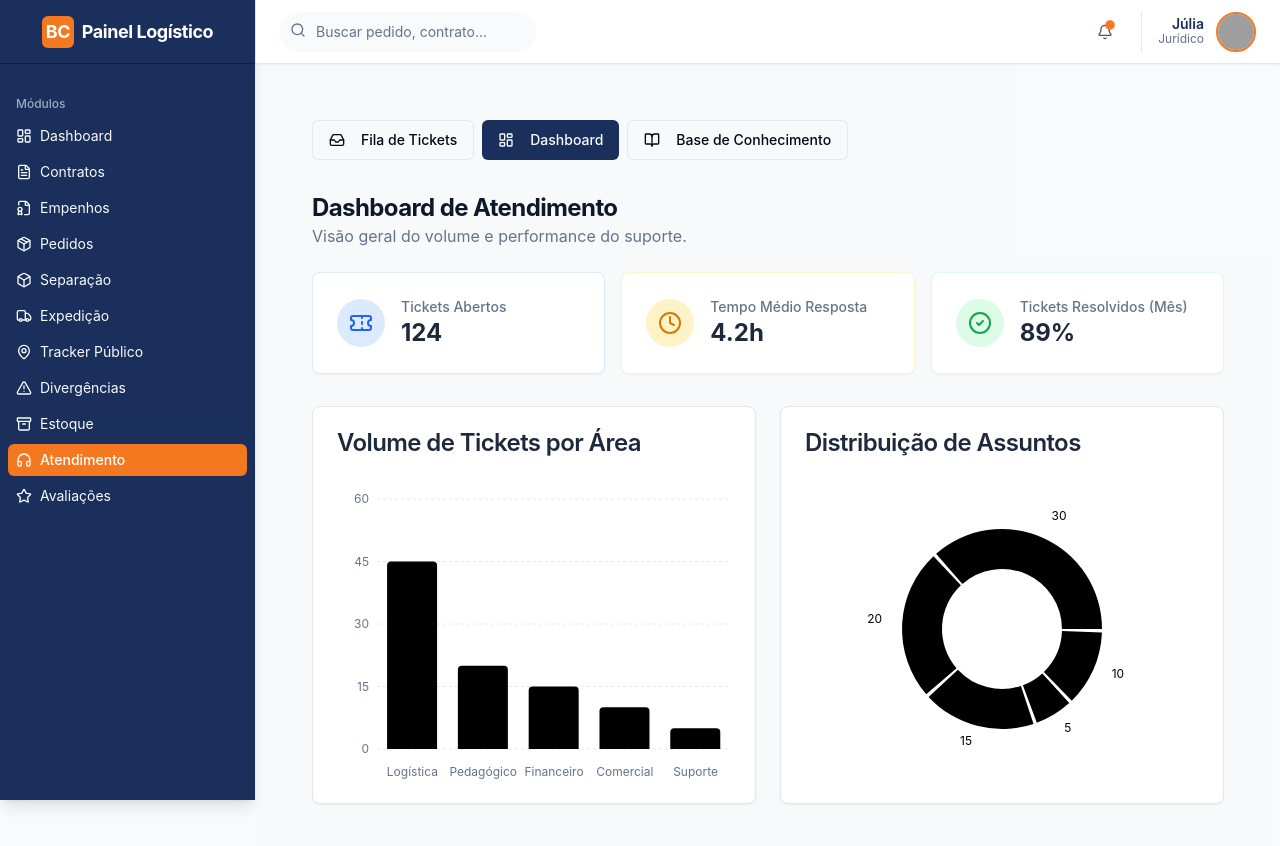
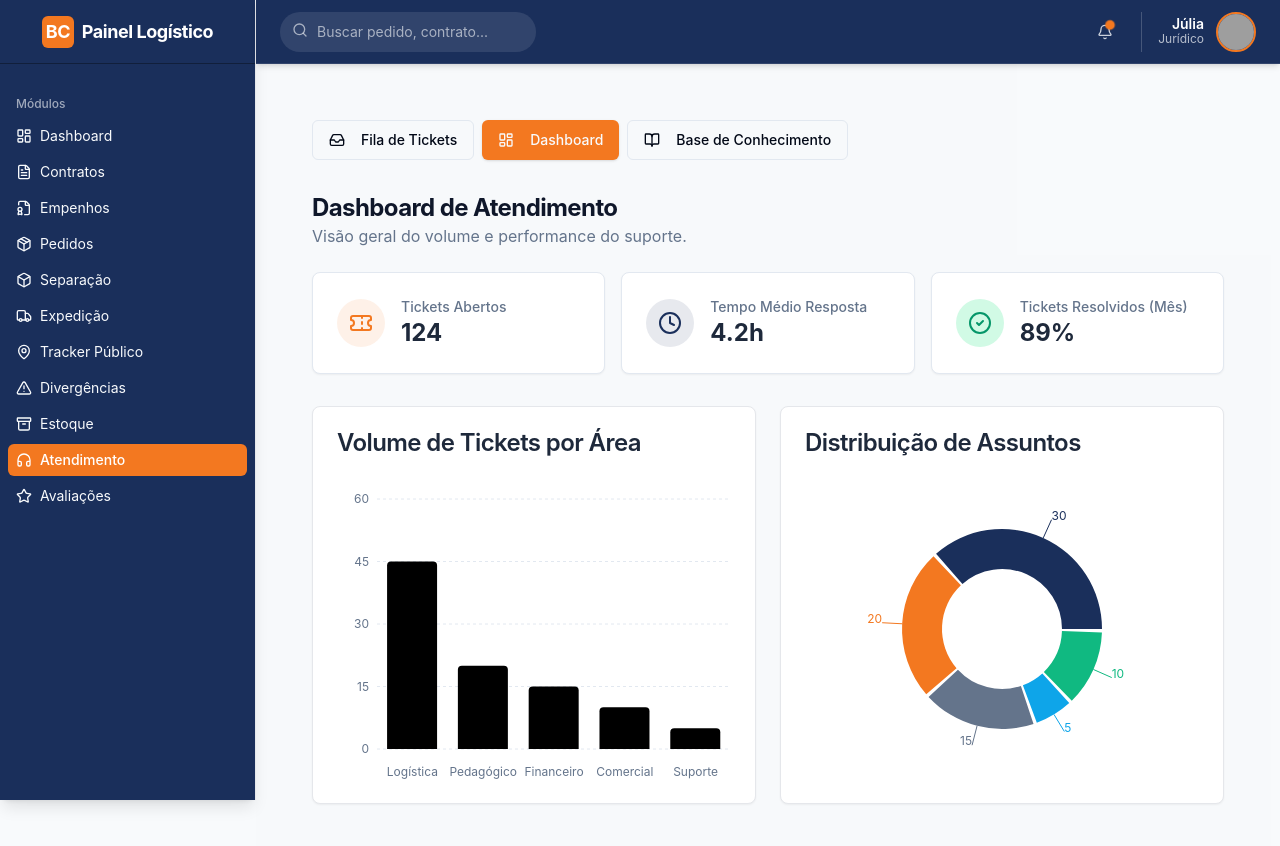
Before and after one commit to fernandogabos/brasil-cultural-painel-log-stico-jqymyj9oj, a React (Vite) app: page /atendimento/admin/dashboard in a window 1280 px wide. Shown: the top 846 px of the page. Built offline with nearby package versions, Linux system fonts and the light colour scheme; grey boxes are pictures that could not be loaded.

Commit message:
Refactor: Apply brand identity to UI

```diff
--- a/src/components/app-header.tsx
+++ b/src/components/app-header.tsx
@@ -8,31 +8,40 @@ export function AppHeader() {
   const { toggleSidebar } = useSidebar()
 
   return (
-    <header className="h-16 flex items-center justify-between px-4 md:px-6 bg-white border-b border-border shadow-sm sticky top-0 z-30">
+    <header className="h-16 flex items-center justify-between px-4 md:px-6 bg-primary text-primary-foreground border-b border-primary-foreground/10 shadow-md sticky top-0 z-30">
       <div className="flex items-center gap-4">
-        <Button variant="ghost" size="icon" onClick={toggleSidebar} className="md:hidden">
+        <Button
+          variant="ghost"
+          size="icon"
+          onClick={toggleSidebar}
+          className="md:hidden text-primary-foreground hover:bg-primary-foreground/10 hover:text-white"
+        >
           <Menu className="h-5 w-5" />
         </Button>
         <div className="relative w-64 hidden md:block">
-          <Search className="absolute left-2.5 top-2.5 h-4 w-4 text-muted-foreground" />
+          <Search className="absolute left-3 top-2.5 h-4 w-4 text-primary-foreground/60" />
           <Input
             type="search"
             placeholder="Buscar pedido, contrato..."
-            className="w-full bg-slate-50 pl-9 rounded-full border-none focus-visible:ring-1 focus-visible:ring-accent"
+            className="w-full bg-primary-foreground/10 text-primary-foreground placeholder:text-primary-foreground/60 pl-9 rounded-full border-transparent focus-visible:ring-1 focus-visible:ring-accent"
           />
         </div>
       </div>
 
       <div className="flex items-center gap-4">
-        <Button variant="ghost" size="icon" className="relative group">
-          <Bell className="h-5 w-5 text-slate-600 group-hover:text-primary transition-colors" />
-          <span className="absolute top-2 right-2.5 w-2.5 h-2.5 bg-accent rounded-full animate-pulse-ring" />
+        <Button
+          variant="ghost"
+          size="icon"
+          className="relative group text-primary-foreground/80 hover:bg-primary-foreground/10 hover:text-white"
+        >
+          <Bell className="h-5 w-5 transition-colors" />
+          <span className="absolute top-2 right-2.5 w-2.5 h-2.5 bg-accent rounded-full animate-pulse-ring shadow-sm" />
         </Button>
 
-        <div className="flex items-center gap-3 border-l pl-4 border-slate-200">
+        <div className="flex items-center gap-3 border-l pl-4 border-primary-foreground/20">
           <div className="hidden md:flex flex-col items-end">
-            <span className="text-sm font-semibold text-primary leading-none">Júlia</span>
-            <span className="text-xs text-muted-foreground">Jurídico</span>
+            <span className="text-sm font-semibold text-white leading-none">Júlia</span>
+            <span className="text-xs text-primary-foreground/70">Jurídico</span>
           </div>
           <Avatar className="border-2 border-accent cursor-pointer hover:opacity-80 transition-opacity">
             <AvatarImage
--- a/src/components/ui/breadcrumb.tsx
+++ b/src/components/ui/breadcrumb.tsx
@@ -43,11 +43,7 @@ const BreadcrumbLink = React.forwardRef<
   const Comp = asChild ? Slot : 'a'
 
   return (
-    <Comp
-      ref={ref}
-      className={cn('transition-colors hover:text-foreground', className)}
-      {...props}
-    />
+    <Comp ref={ref} className={cn('transition-colors hover:text-accent', className)} {...props} />
   )
 })
 BreadcrumbLink.displayName = 'BreadcrumbLink'
@@ -59,7 +55,7 @@ const BreadcrumbPage = React.forwardRef<HTMLSpanElement, React.ComponentPropsWit
       role="link"
       aria-disabled="true"
       aria-current="page"
-      className={cn('font-normal text-foreground', className)}
+      className={cn('font-semibold text-accent', className)}
       {...props}
     />
   ),
--- a/src/components/ui/button.tsx
+++ b/src/components/ui/button.tsx
@@ -10,8 +10,9 @@ const buttonVariants = cva(
   {
     variants: {
       variant: {
-        default: 'bg-primary text-primary-foreground hover:bg-primary/90',
-        destructive: 'bg-destructive text-destructive-foreground hover:bg-destructive/90',
+        default: 'bg-accent text-accent-foreground shadow hover:bg-accent/90',
+        primary: 'bg-primary text-primary-foreground shadow hover:bg-primary/90',
+        destructive: 'bg-destructive text-destructive-foreground shadow-sm hover:bg-destructive/90',
         outline:
           'border border-input bg-transparent text-foreground hover:bg-accent hover:text-accent-foreground',
         secondary: 'bg-secondary text-secondary-foreground hover:bg-secondary/80',
--- a/src/pages/atendimento/AdminDashboardPage.tsx
+++ b/src/pages/atendimento/AdminDashboardPage.tsx
@@ -23,9 +23,9 @@ export default function AdminDashboardPage() {
       </div>
 
       <div className="grid grid-cols-1 md:grid-cols-3 gap-4 mb-2">
-        <Card className="bg-white shadow-sm border-blue-100">
+        <Card className="bg-white shadow-sm border-slate-200">
           <CardContent className="p-6 flex items-center gap-4">
-            <div className="p-3 bg-blue-100 text-blue-600 rounded-full">
+            <div className="p-3 bg-accent/10 text-accent rounded-full">
               <TicketIcon className="w-6 h-6" />
             </div>
             <div>
@@ -34,9 +34,9 @@ export default function AdminDashboardPage() {
             </div>
           </CardContent>
         </Card>
-        <Card className="bg-white shadow-sm border-amber-100">
+        <Card className="bg-white shadow-sm border-slate-200">
           <CardContent className="p-6 flex items-center gap-4">
-            <div className="p-3 bg-amber-100 text-amber-600 rounded-full">
+            <div className="p-3 bg-primary/10 text-primary rounded-full">
               <Clock className="w-6 h-6" />
             </div>
             <div>
@@ -45,9 +45,9 @@ export default function AdminDashboardPage() {
             </div>
           </CardContent>
         </Card>
-        <Card className="bg-white shadow-sm border-green-100">
+        <Card className="bg-white shadow-sm border-slate-200">
           <CardContent className="p-6 flex items-center gap-4">
-            <div className="p-3 bg-green-100 text-green-600 rounded-full">
+            <div className="p-3 bg-emerald-100 text-emerald-600 rounded-full">
               <CheckCircle2 className="w-6 h-6" />
             </div>
             <div>
@@ -108,9 +108,16 @@ export default function AdminDashboardPage() {
                   paddingAngle={2}
                   label
                 >
-                  {DASHBOARD_STATS.subjectDistribution.map((entry, index) => (
-                    <Cell key={`cell-${index}`} fill={entry.fill} />
-                  ))}
+                  {DASHBOARD_STATS.subjectDistribution.map((entry, index) => {
+                    const colors = [
+                      'hsl(var(--primary))',
+                      'hsl(var(--accent))',
+                      '#64748b',
+                      '#0ea5e9',
+                      '#10b981',
+                    ]
+                    return <Cell key={`cell-${index}`} fill={colors[index % colors.length]} />
+                  })}
                 </Pie>
                 <ChartTooltip content={<ChartTooltipContent />} />
               </PieChart>
--- a/src/pages/atendimento/TicketTrackerPage.tsx
+++ b/src/pages/atendimento/TicketTrackerPage.tsx
@@ -57,7 +57,7 @@ export default function TicketTrackerPage() {
             {MOCK_MESSAGES.filter((m) => !m.isInternal).map((msg) => (
               <div
                 key={msg.id}
-                className={`p-5 rounded-xl border ${msg.role === 'customer' ? 'bg-blue-50/50 border-blue-100 ml-8 md:ml-16' : 'bg-white border-slate-200 mr-8 md:mr-16'}`}
+                className={`p-5 rounded-xl border ${msg.role === 'customer' ? 'bg-primary/5 border-primary/10 ml-8 md:ml-16' : 'bg-white border-slate-200 mr-8 md:mr-16'}`}
               >
                 <div className="flex justify-between text-xs text-muted-foreground mb-3 border-b pb-2">
                   <span className="font-semibold text-slate-700">
@@ -82,9 +82,9 @@ export default function TicketTrackerPage() {
             </Button>
           </div>
         ) : (
-          <Card className="shadow-sm border-blue-200 overflow-hidden">
-            <div className="bg-blue-50/50 p-4 border-b">
-              <h3 className="font-semibold text-blue-900">Adicionar Resposta</h3>
+          <Card className="shadow-sm border-slate-200 overflow-hidden">
+            <div className="bg-slate-50 p-4 border-b">
+              <h3 className="font-semibold text-slate-800">Adicionar Resposta</h3>
             </div>
             <CardContent className="p-4 space-y-4">
               <Textarea
@@ -95,7 +95,7 @@ export default function TicketTrackerPage() {
                 className="resize-none focus-visible:ring-blue-500"
               />
               <div className="flex justify-end">
-                <Button onClick={handleReply} className="bg-blue-600 hover:bg-blue-700">
+                <Button onClick={handleReply}>
                   <Send className="w-4 h-4 mr-2" /> Enviar Resposta
                 </Button>
               </div>
--- a/src/pages/tracker/TrackerPage.tsx
+++ b/src/pages/tracker/TrackerPage.tsx
@@ -22,14 +22,14 @@ export default function TrackerPage() {
   const { toast } = useToast()
   const [tracking, setTracking] = useState(false)
 
-  // Specific requested colors
-  const brandPrimary = 'bg-[#1A2E5A]'
-  const textPrimary = 'text-[#1A2E5A]'
-  const borderPrimary = 'border-[#1A2E5A]'
+  // Brand colors mapped to theme variables
+  const brandPrimary = 'bg-primary'
+  const textPrimary = 'text-primary'
+  const borderPrimary = 'border-primary'
 
-  const brandOrange = 'bg-[#F47920]'
-  const textOrange = 'text-[#F47920]'
-  const borderOrange = 'border-[#F47920]'
+  const brandOrange = 'bg-accent'
+  const textOrange = 'text-accent'
+  const borderOrange = 'border-accent'
 
   const steps = [
     { title: 'Contrato', icon: FileText, done: true, current: false },
```
Also changed, not shown: .skip.config.json.
